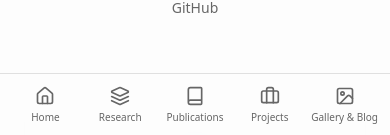
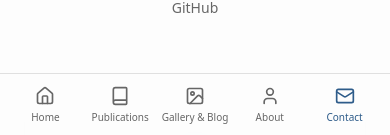
Before and after one commit to GBAGUIDI-M/Profil, a Next.js app: page /en/contact in a window 390 px wide. Shown: the part 707-842 px from the top of the page. Built offline with nearby package versions, Linux system fonts and the light colour scheme.

Commit message:
Update mobile navigation to prioritize About and Contact

```diff
--- a/src/components/Navigation.tsx
+++ b/src/components/Navigation.tsx
@@ -81,7 +81,7 @@ export default function Navigation() {
 
       {/* Mobile Bottom Navigation */}
       <nav className="md:hidden fixed bottom-0 left-0 w-full h-16 bg-background/90 backdrop-blur-lg border-t z-50 flex items-center justify-around px-2 pb-safe">
-        {navItems.slice(0, 5).map((item) => {
+        {navItems.filter(item => !["/research", "/projects"].includes(item.path)).slice(0, 5).map((item) => {
           const isActive = pathname === item.path;
           const Icon = item.icon;
           return (
```
